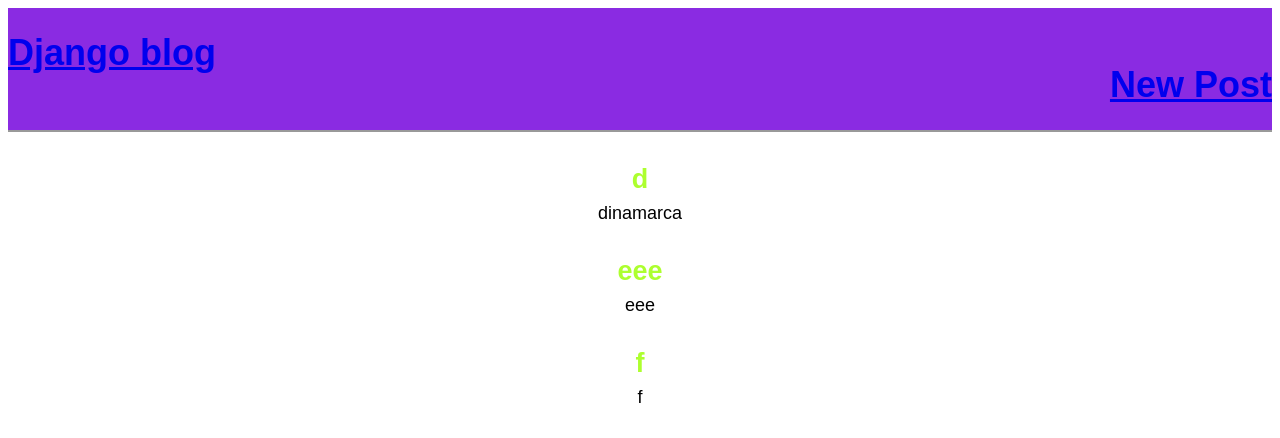
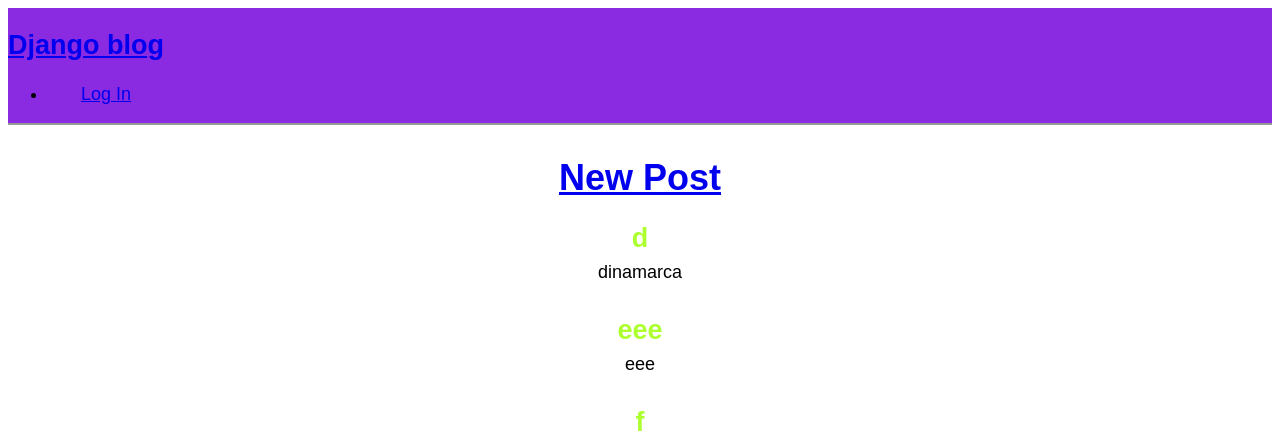
Before and after one commit to elayrana/djangoblog, a Django app: page /blog/ in a window 1280 px wide. Shown: the top 438 px of the page. Run offline with Django 3.2, Linux system fonts and the light colour scheme; data comes from the database, SQL or seed files in the repository; both versions use the stored data as it was after the commit.

Commit message:
Prueba CSS

```diff
--- a/blog/templates/blog/home.html
+++ b/blog/templates/blog/home.html
@@ -1,6 +1,7 @@
 {% extends "base.html" %}
 
 {% block content %}
+    <h1><a class="nav-left" href="{%url 'blog:new_post' %}"> New Post</a></h1>
     {% for post in posts %}
         <div class="post-entry">
             <h2><a href="{% url 'blog:post' post.id %}">{{ post.title }}</a></h2>
--- a/blog_project/settings.py
+++ b/blog_project/settings.py
@@ -120,3 +120,6 @@ USE_TZ = True
 
 STATIC_URL = '/static/'
 STATICFILES_DIRS = [os.path.join(BASE_DIR,'static')]
+
+LOGIN_REDIRECT_URL = 'blog:home'
+LOGOUT_REDIRECT_URL = 'blog:home'
--- a/blog_project/urls.py
+++ b/blog_project/urls.py
@@ -18,5 +18,6 @@ from django.urls import path, include
 
 urlpatterns = [
     path('admin/', admin.site.urls),
+    path('accounts/',include('django.contrib.auth.urls')),
     path('blog/',include('blog.urls',namespace='blog')),
 ]
--- a/templates/base.html
+++ b/templates/base.html
@@ -8,12 +8,22 @@
     </head>
     <body>
         <header>
-            <div class="nav-left">
-                <h1><a href="{% url 'blog:home' %}">Django blog</a></h1>
+        <div class="container">
+            <div class="left">
+                <h2><a href="{% url 'blog:home' %}">Django blog</a></h1>
             </div>
-            <div class="nav-right">
-                <h1><a href="{%url 'blog:new_post' %}"> New Post</a></h1>
+            <div class="right">
+            <ul>
+                {% if user.is_authenticated %}
+                    <li>Hi {{user.username}}</li>
+                    <li><a href="{%url 'logout' %}">Log out</a></li>
+
+                {% else %}
+                    <li><a href="{%url 'login'%}">Log In</a></li>
+                {% endif %}
+            </ul>
             </div>
+        </div>
         </header>
         <div>
             {% block content %}
```
Also changed, not shown: templates/registration/login.html (added, +9 -0 lines), db.sqlite3.
